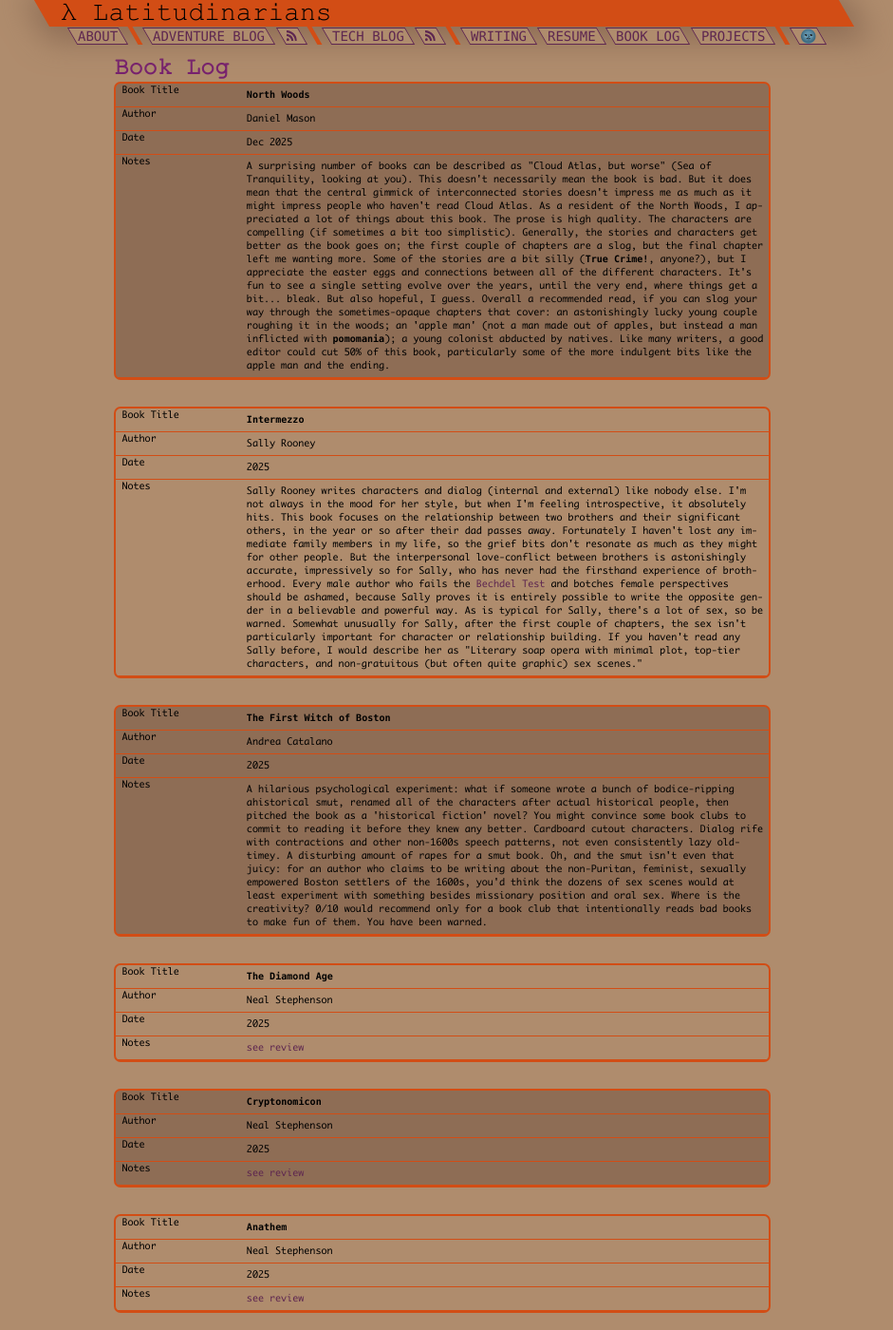
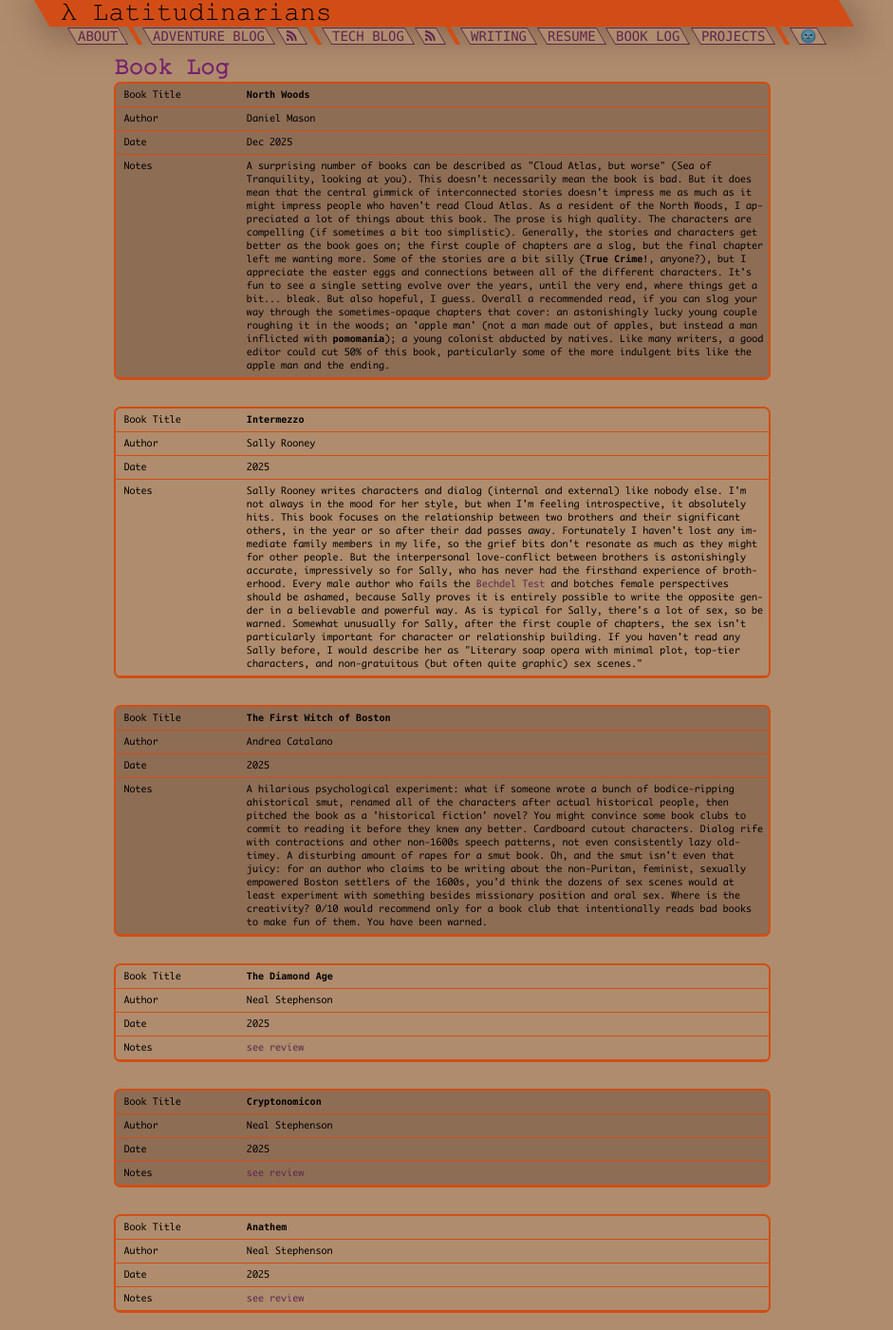
Before and after one commit to nathan-contino/nathan-contino.github.io, a Jekyll site: the page built from _pages/reading.md, in a window 1280 px wide and 1400 px high. Shown: the whole window at 95% size, without its empty margins (174-1115 px from the left). Built offline with Jekyll 4.4.1, drawn with Linux system fonts in a browser that asks for light colours.

Commit message:
Improve padding for reading log

```diff
--- a/_includes/lite.css
+++ b/_includes/lite.css
@@ -774,9 +774,9 @@
       position: absolute;
       /* Top/left values mimic padding */
       top: 0;
-      left: 6px;
+      left: 3px;
       width: 45%;
-      padding-right: 10px;
+      padding: 5px;
       white-space: nowrap;
     }
 
```
